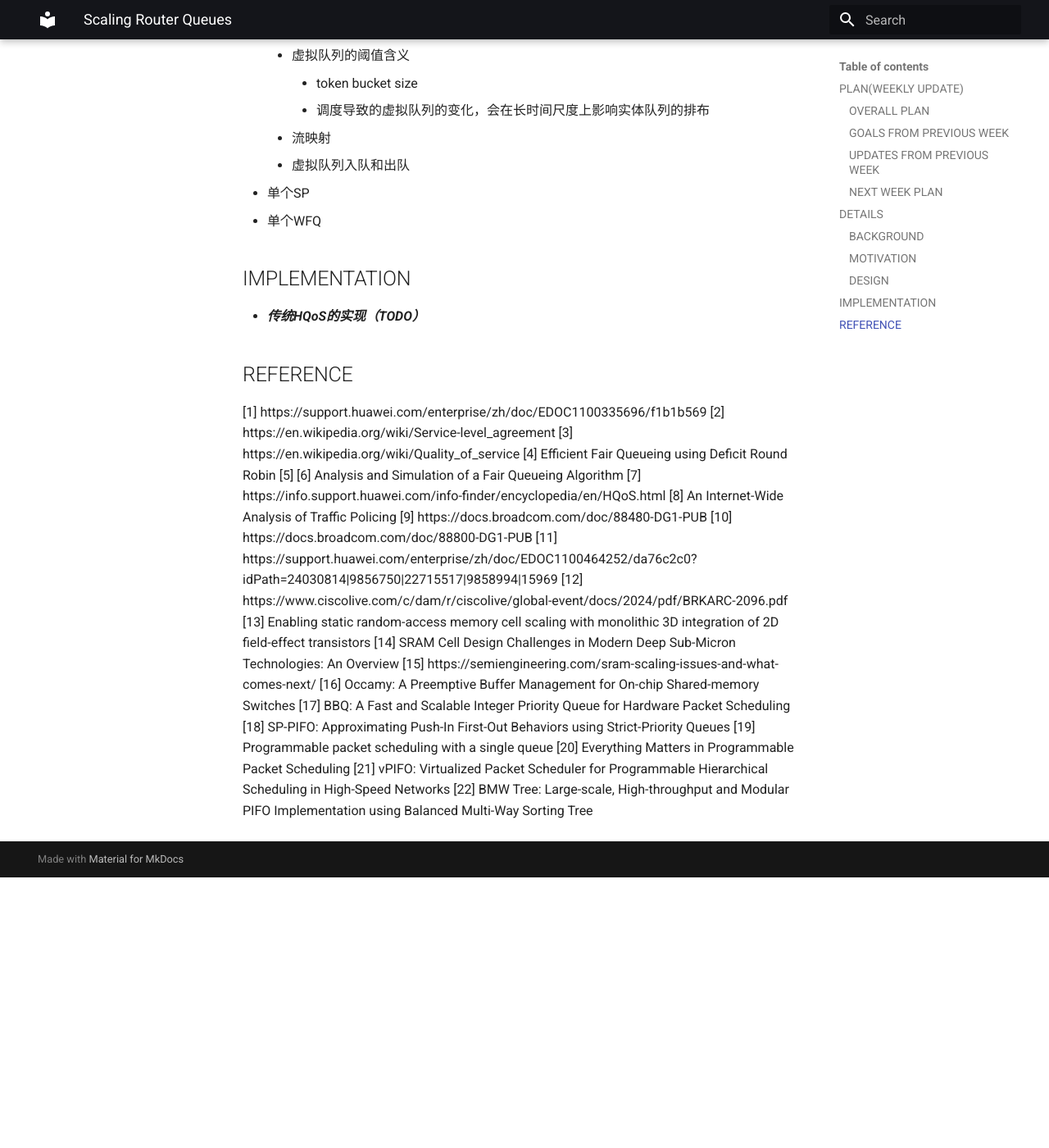
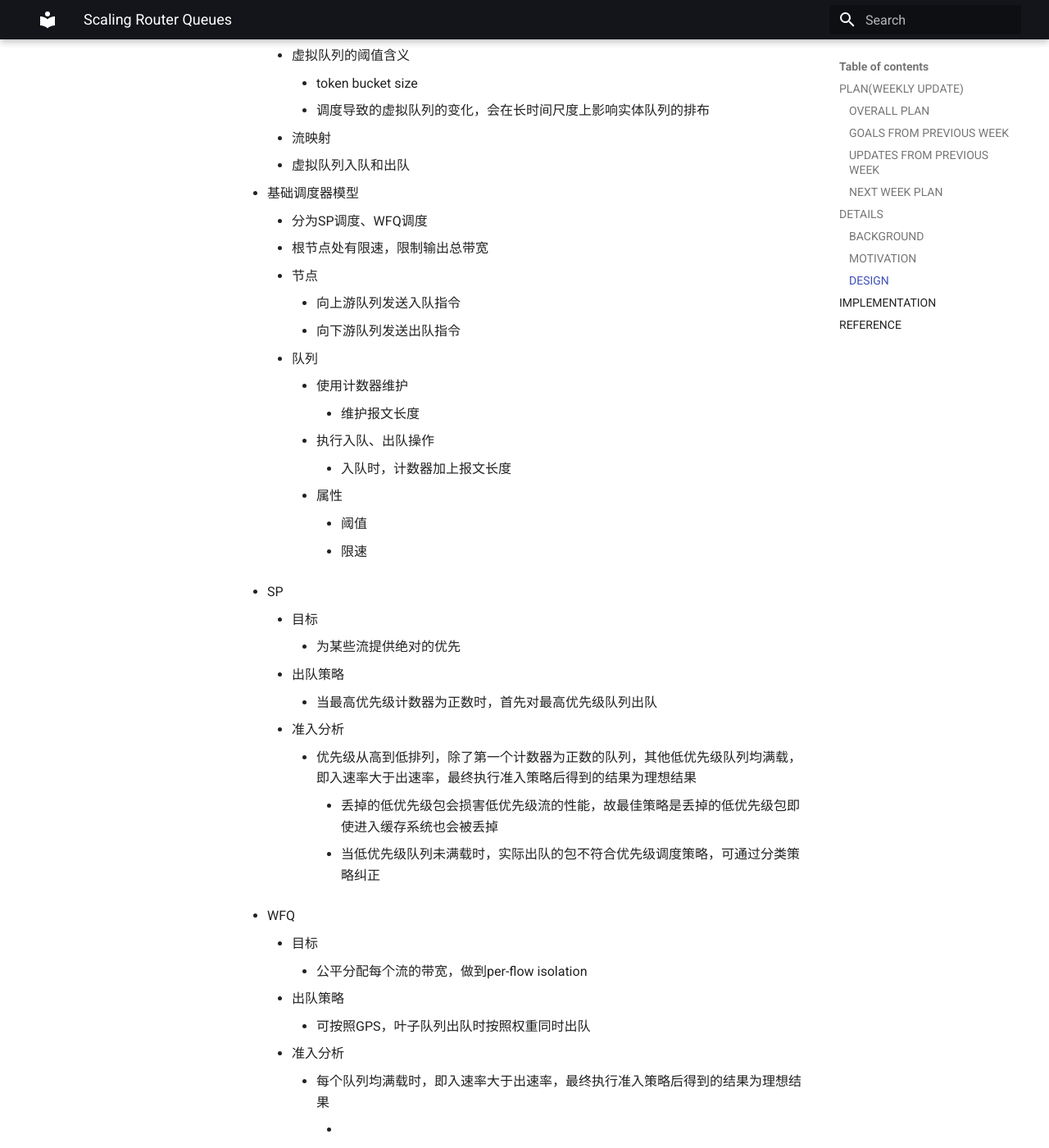
Before and after one commit to blowinding/blowinding.github.io, an MkDocs documentation site: the page built from docs/research/Scaling Router Queues.md, in a window 1280 px wide and 1400 px high, scrolled down 5111 px. Shown: the whole window at 82% size. Built offline with MkDocs 1.6.1 and Material for MkDocs 9.7.7, drawn with Linux system fonts in a browser that asks for light colours; before the commit the page ends 6181 px from its top, so only the background shows below that.

Commit message:
:memo: write a little about scaling router queue

```diff
--- a/docs/research/Scaling Router Queues.md
+++ b/docs/research/Scaling Router Queues.md
@@ -114,8 +114,37 @@
 		- 调度导致的虚拟队列的变化，会在长时间尺度上影响实体队列的排布
 	- 流映射
 	- 虚拟队列入队和出队
-- 单个SP
-- 单个WFQ
+- 基础调度器模型
+	- 分为SP调度、WFQ调度
+	- 根节点处有限速，限制输出总带宽
+	- 节点
+		- 向上游队列发送入队指令
+		- 向下游队列发送出队指令
+	- 队列
+		- 使用计数器维护
+			- 维护报文长度
+		- 执行入队、出队操作
+			- 入队时，计数器加上报文长度
+		- 属性
+			- 阈值
+			- 限速
+- SP
+	- 目标
+		- 为某些流提供绝对的优先
+	- 出队策略
+		- 当最高优先级计数器为正数时，首先对最高优先级队列出队
+	- 准入分析
+		- 优先级从高到低排列，除了第一个计数器为正数的队列，其他低优先级队列均满载，即入速率大于出速率，最终执行准入策略后得到的结果为理想结果
+			- 丢掉的低优先级包会损害低优先级流的性能，故最佳策略是丢掉的低优先级包即使进入缓存系统也会被丢掉
+			- 当低优先级队列未满载时，实际出队的包不符合优先级调度策略，可通过分类策略纠正
+- WFQ
+	- 目标
+		- 公平分配每个流的带宽，做到per-flow isolation
+	- 出队策略
+		- 可按照GPS，叶子队列出队时按照权重同时出队
+	- 准入分析
+		- 每个队列均满载时，即入速率大于出速率，最终执行准入策略后得到的结果为理想结果
+			-
 ## IMPLEMENTATION
 - ***传统HQoS的实现（TODO）***
 
```
